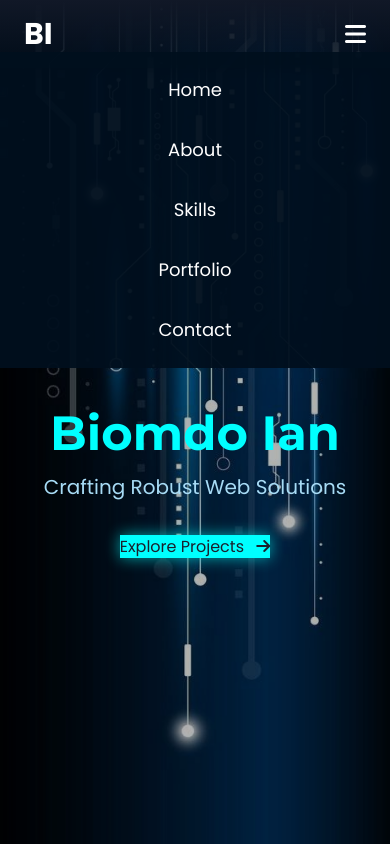
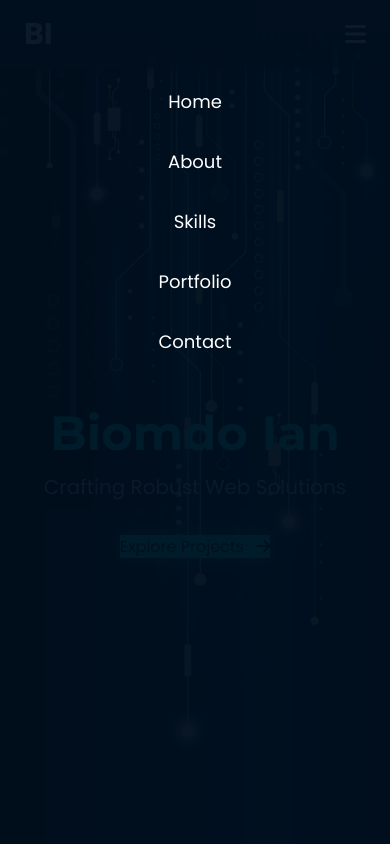
Before and after one commit to biomdoian/biomdoian.github.io, a plain HTML site: page index.html in a window 390 px wide. Both pictures are taken after a click on the button 355 px from the left and 34 px from the top of the page. Shown: the top 844 px of the page. Drawn offline with nearby package versions, Linux system fonts and the light colour scheme.

Commit message:
changed the nav bar button on the mobile view

```diff
--- a/index.html
+++ b/index.html
@@ -38,7 +38,7 @@
                 <li><a href="#contact" class="hover:text-cyan-400 transition-colors duration-300">Contact</a></li>
             </ul>
         </nav>
-        <div id="mobile-menu" class="hidden lg:hidden bg-opacity-90 absolute w-full py-4 text-center">
+        <div id="mobile-menu" class="hidden lg:hidden fixed top-0 left-0 w-full h-full bg-gray-900 bg-opacity-90 overflow-y-auto pt-20 z-40 text-center">
             <ul class="flex flex-col space-y-4 text-lg">
                 <li><a href="#home" class="block py-2 hover:bg-gray-700 transition-colors duration-300">Home</a></li>
                 <li><a href="#about" class="block py-2 hover:bg-gray-700 transition-colors duration-300">About</a></li>
```
